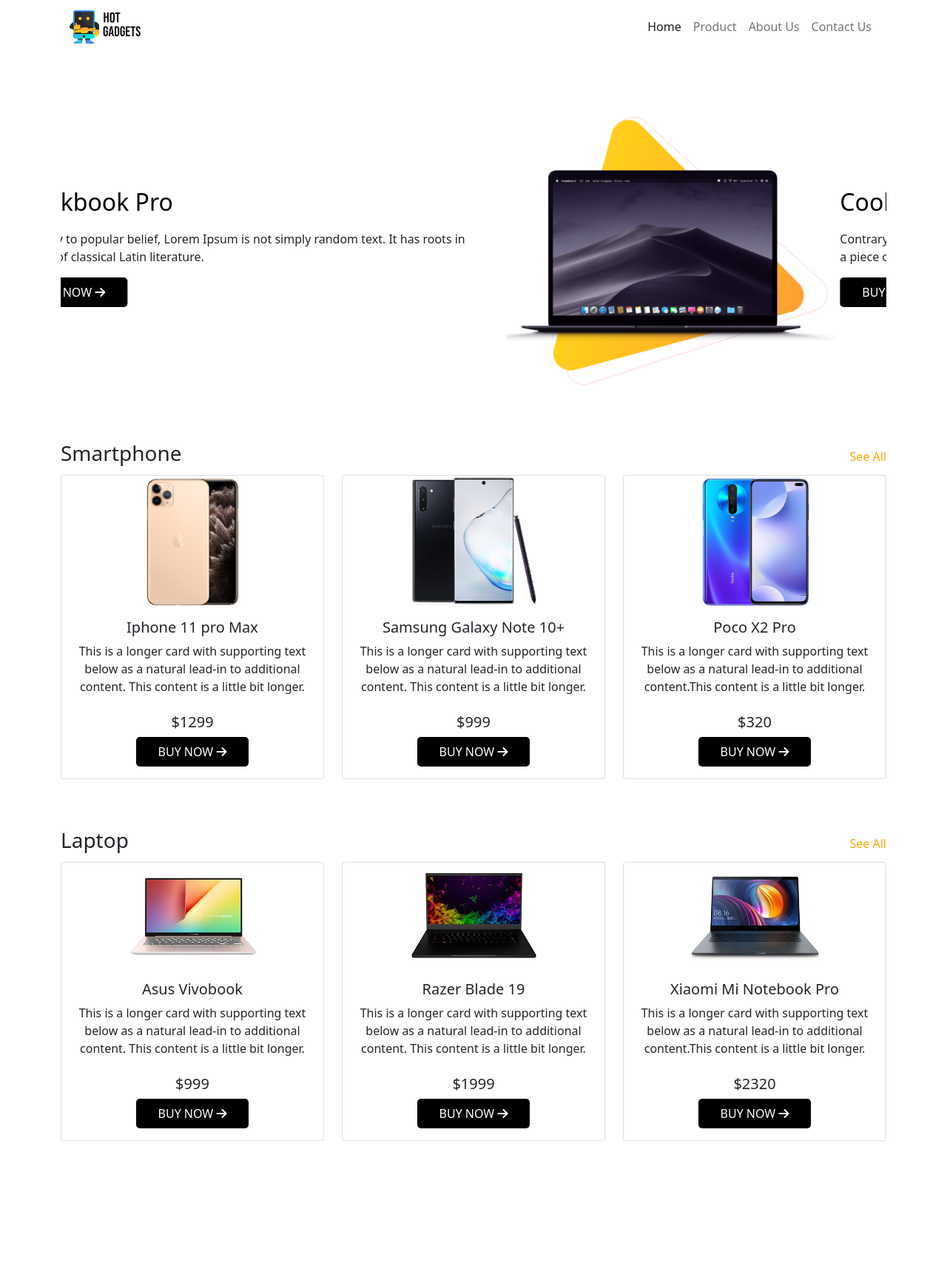
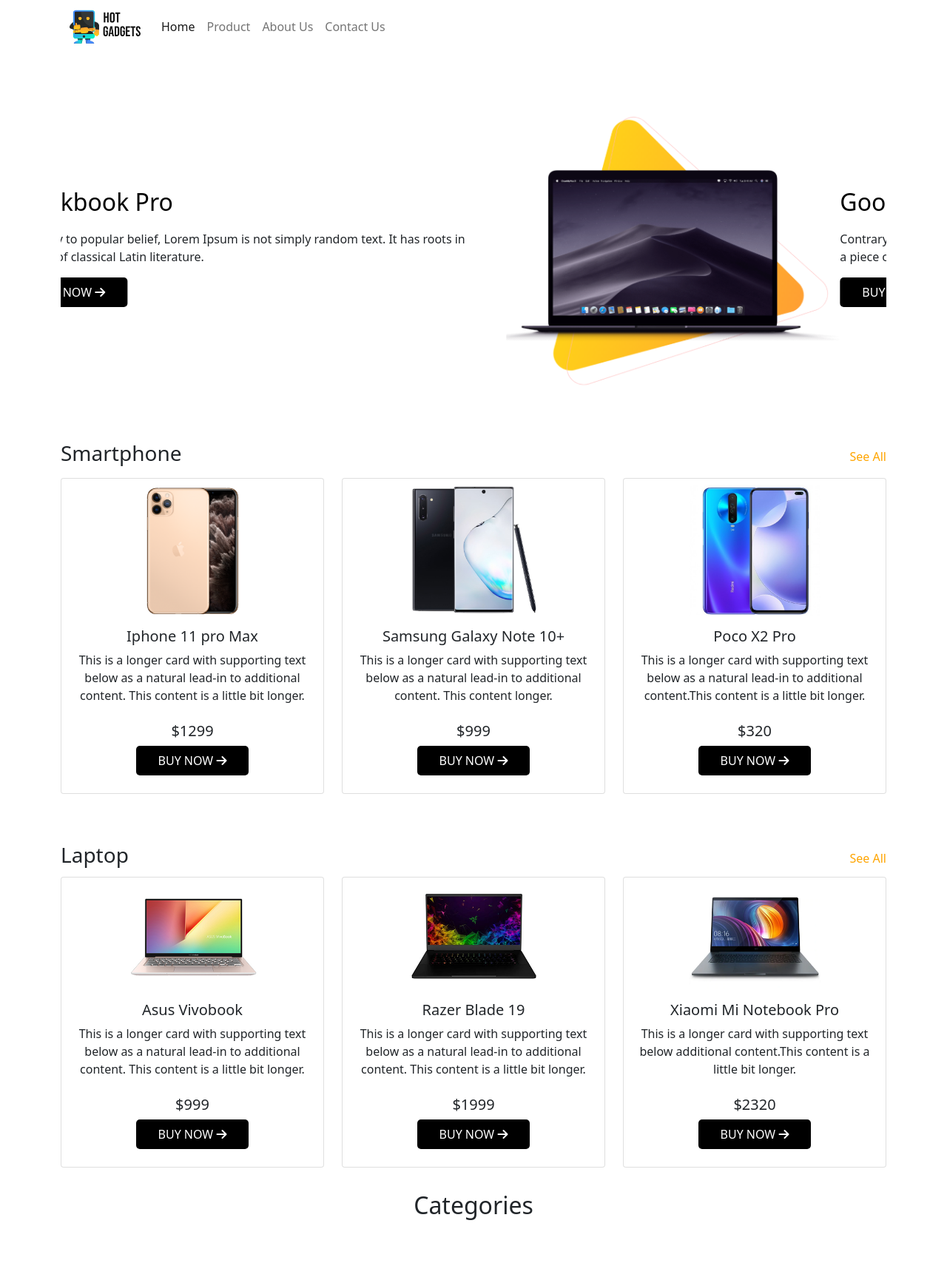
Before and after one commit to partharoypc/hot-gadgets, a plain HTML site: page index.html in a window 1280 px wide. Shown: the whole page at 74% size. Before the commit the page ends 1558 px from the top, so only its background shows below. Drawn offline with nearby package versions, Linux system fonts and the light colour scheme.

Commit message:
Fix Some Error

```diff
--- a/index.html
+++ b/index.html
@@ -19,24 +19,22 @@
                 <a class="navbar-brand" href="#">
                     <img class="logo-ing" src="img/logo.png" alt="" srcset="">
                 </a>
-                <button class="navbar-toggler" type="button" data-bs-toggle="collapse" data-bs-target="#navbarNavAltMarkup" aria-controls="navbarNavAltMarkup" aria-expanded="false" aria-label="Toggle navigation">
+                <button class="navbar-toggler" type="button" data-bs-toggle="collapse" data-bs-target="#navbar1" aria-controls="navbar1" aria-expanded="false" aria-label="Toggle navigation">
                         <span class="navbar-toggler-icon"></span>
                 </button>
 
-                <div>
-                    <div class="collapse navbar-collapse" id="navbarNavAltMarkup">
-                        <div class="navbar-nav d-flex justify-content-between">
+                <div class="collapse navbar-collapse" id="navbar1">
+                    <div class="nav navbar-nav d-flex justify-content-between">
                         <a class="nav-link active" aria-current="page" href="#">Home</a>
                         <a class="nav-link" href="#product">Product</a>
                         <a class="nav-link" href="#about">About Us</a>
                         <a class="nav-link" href="#contact">Contact Us</a>
                     </div>
                 </div>
-
             </div>
-
     </div>
     </nav>
+
     </div>
 
 
@@ -60,7 +58,7 @@
                 <div class="carousel-item">
                     <div class="row align-items-center">
                         <div class="col-md-7">
-                            <h2 class="heading">Cool Dude Headphone</h2>
+                            <h2 class="heading">Google Alexa For your Daily Life </h2>
                             <p class="discription">Contrary to popular belief, Lorem Ipsum is not simply random text. It has roots in a piece of classical Latin literature.
                             </p>
 
@@ -74,7 +72,7 @@
                 <div class="carousel-item">
                     <div class="row align-items-center">
                         <div class="col-md-7">
-                            <h2 class="heading">X-Box For your Living Room</h2>
+                            <h2 class="heading">JBL Sound Box For your Living Room</h2>
                             <p class="discription">Contrary to popular belief, Lorem Ipsum is not simply random text. It has roots in a piece of classical Latin literature.
                             </p>
 
@@ -99,13 +97,13 @@
 
 
     <div class="container" id="phone">
-        <div class="d-flex justify-content-between align-items-center pb-1">
+        <div class="d-flex justify-content-between align-items-center pb-2">
             <h3 class="section-title">Smartphone</h3>
             <a class="see" href="#">See All</a>
         </div>
         <div class="row row-cols-1 row-cols-md-3 g-4">
             <div class="col">
-                <div class="card align-items-center">
+                <div class="card align-items-center py-2">
                     <img src="img/phone/phone-2.png" class="card-img-top " alt="...">
                     <div class="card-body text-center">
                         <h5 class="card-title">Iphone 11 pro Max</h5>
@@ -116,18 +114,18 @@
                 </div>
             </div>
             <div class="col">
-                <div class="card align-items-center">
+                <div class="card align-items-center py-2">
                     <img src="img/phone/phone-3.png" class="card-img-top" alt="...">
                     <div class="card-body text-center">
                         <h5 class="card-title">Samsung Galaxy Note 10+</h5>
-                        <p class="card-text pb-2">This is a longer card with supporting text below as a natural lead-in to additional content. This content is a little bit longer.</p>
+                        <p class="card-text pb-2">This is a longer card with supporting text below as a natural lead-in to additional content. This content longer.</p>
                         <h5>$999</h5>
                         <button class="buynow-btn">Buy Now <i class="fa-solid fa-arrow-right"></i></button>
                     </div>
                 </div>
             </div>
             <div class="col">
-                <div class="card align-items-center">
+                <div class="card align-items-center py-2">
                     <img src="img/phone/phone-1.png" class="card-img-top" alt="...">
                     <div class="card-body text-center">
                         <h5 class="card-title">Poco X2 Pro</h5>
@@ -148,7 +146,7 @@
         </div>
         <div class="row row-cols-1 row-cols-md-3 g-4">
             <div class="col">
-                <div class="card align-items-center">
+                <div class="card align-items-center py-2">
                     <img src="img/laptop/product-1.png" class="card-img-top " alt="...">
                     <div class="card-body text-center">
                         <h5 class="card-title">Asus Vivobook</h5>
@@ -159,7 +157,7 @@
                 </div>
             </div>
             <div class="col">
-                <div class="card align-items-center">
+                <div class="card align-items-center py-2">
                     <img src="img/laptop/product-2.png" class="card-img-top" alt="...">
                     <div class="card-body text-center">
                         <h5 class="card-title">Razer Blade 19</h5>
@@ -170,17 +168,28 @@
                 </div>
             </div>
             <div class="col">
-                <div class="card align-items-center">
+                <div class="card align-items-center py-2">
                     <img src="img/laptop/product-3.png" class="card-img-top" alt="...">
                     <div class="card-body text-center">
                         <h5 class="card-title">Xiaomi Mi Notebook Pro</h5>
-                        <p class="card-text pb-2">This is a longer card with supporting text below as a natural lead-in to additional content.This content is a little bit longer.</p>
+                        <p class="card-text pb-2">This is a longer card with supporting text below additional content.This content is a little bit longer.</p>
                         <h5>$2320</h5>
                         <button class="buynow-btn">Buy Now <i class="fa-solid fa-arrow-right"></i></button>
                     </div>
                 </div>
             </div>
         </div>
+    </div>
+
+
+    <div class="container">
+        <h2 class=" text-center pt-3">Categories</h2>
+        <span class="cat-design w-25 h-25 bg-danger "></span>
+        <div class="row row-cols-1 row-cols-md-3 g-4">
+            <div class="col"></div>
+
+        </div>
+
     </div>
 
 
--- a/style.css
+++ b/style.css
@@ -35,7 +35,10 @@
     text-transform: uppercase;
 }
 
-* Categories Section Style */ .cate-1,
+
+/* Categories Section Style */
+
+.cate-1,
 .cate-2,
 .cate-3 {
     border-radius: 10px;
@@ -67,3 +70,9 @@
     text-decoration: none;
     color: orange;
 }
+
+.cat-design {
+    color: goldenrod;
+    height: 2px;
+    width: 20px;
+}
```
Lines whose indentation alone changed are shown as unchanged.
